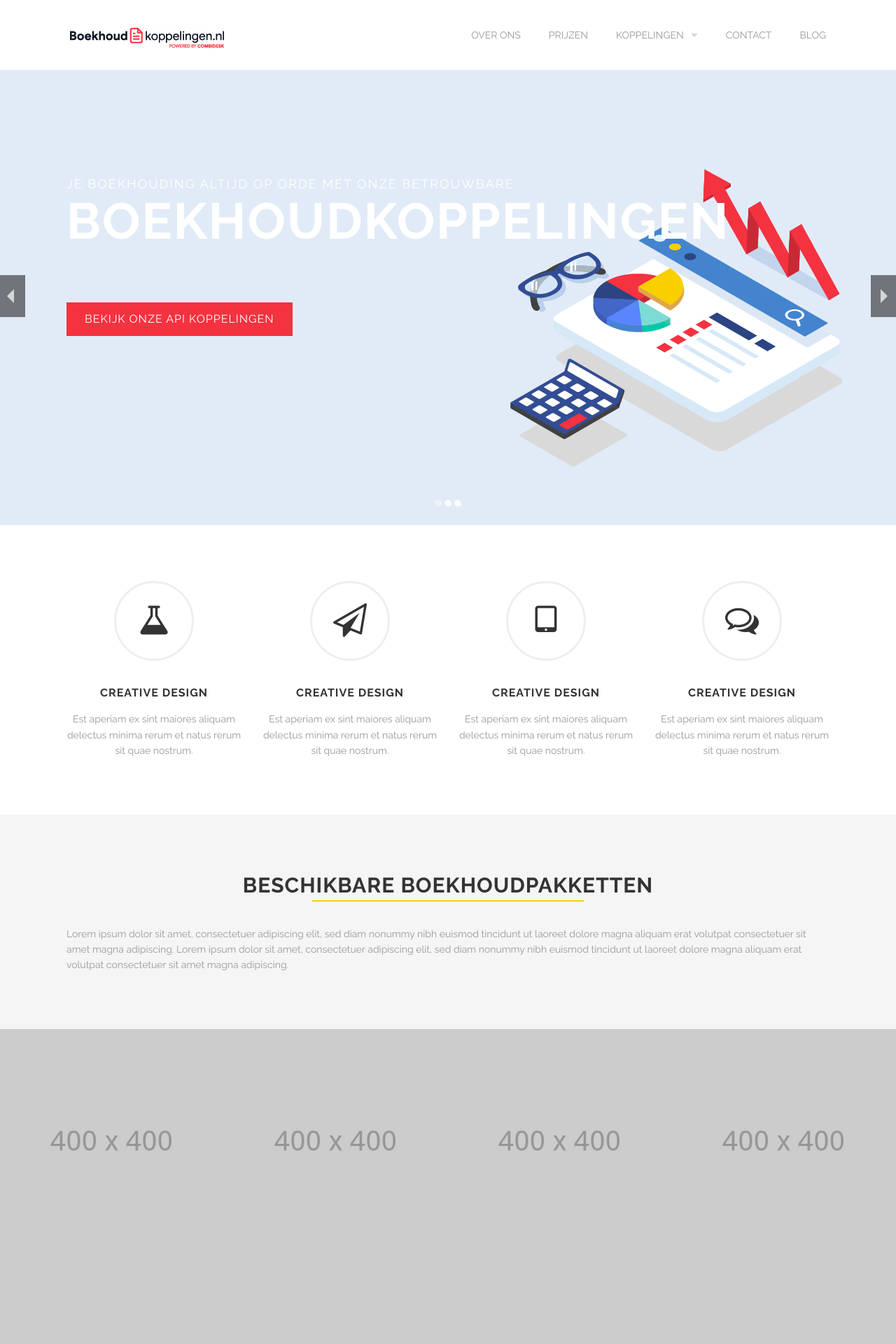
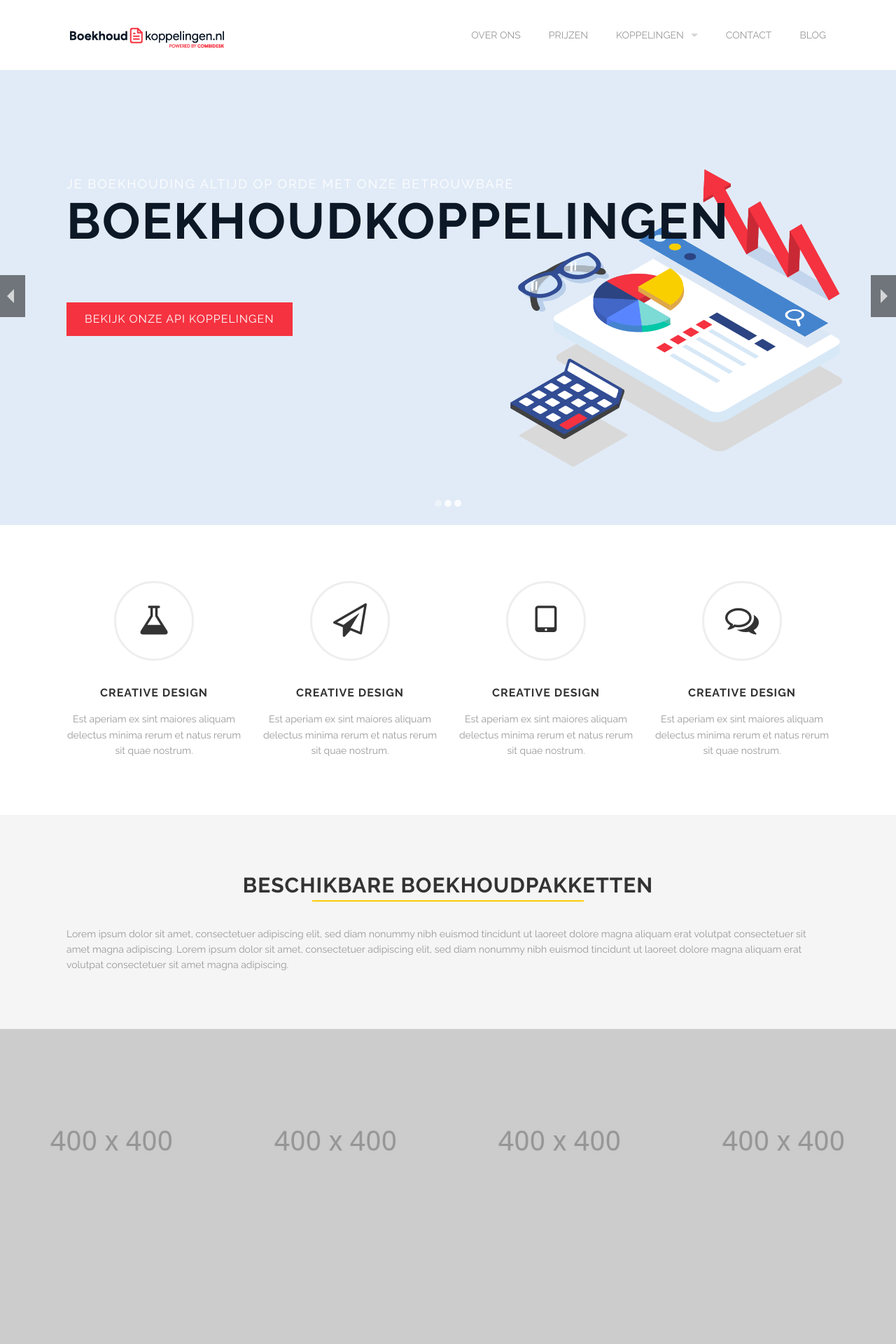
Before and after one commit to Combidesk/combidesk.github.io, a Jekyll site: the page built from index.html, in a window 1280 px wide. Shown: the top 1920 px of the page at 70% size. Built offline with Jekyll 4.4.1, drawn with Linux system fonts in a browser that asks for light colours.

Commit message:
Update style.css
Slider text color

```diff
--- a/css/style.css
+++ b/css/style.css
@@ -2518,7 +2518,7 @@ form input.error, form textarea.error {
   font-size: 5.14286rem;
   line-height: 5.14286rem;
   display: inline-block;
-  color: #fff;
+  color: #0D1826  ;
   letter-spacing: 2px;
   font-weight: bold;
   margin-bottom: 40px;
```
